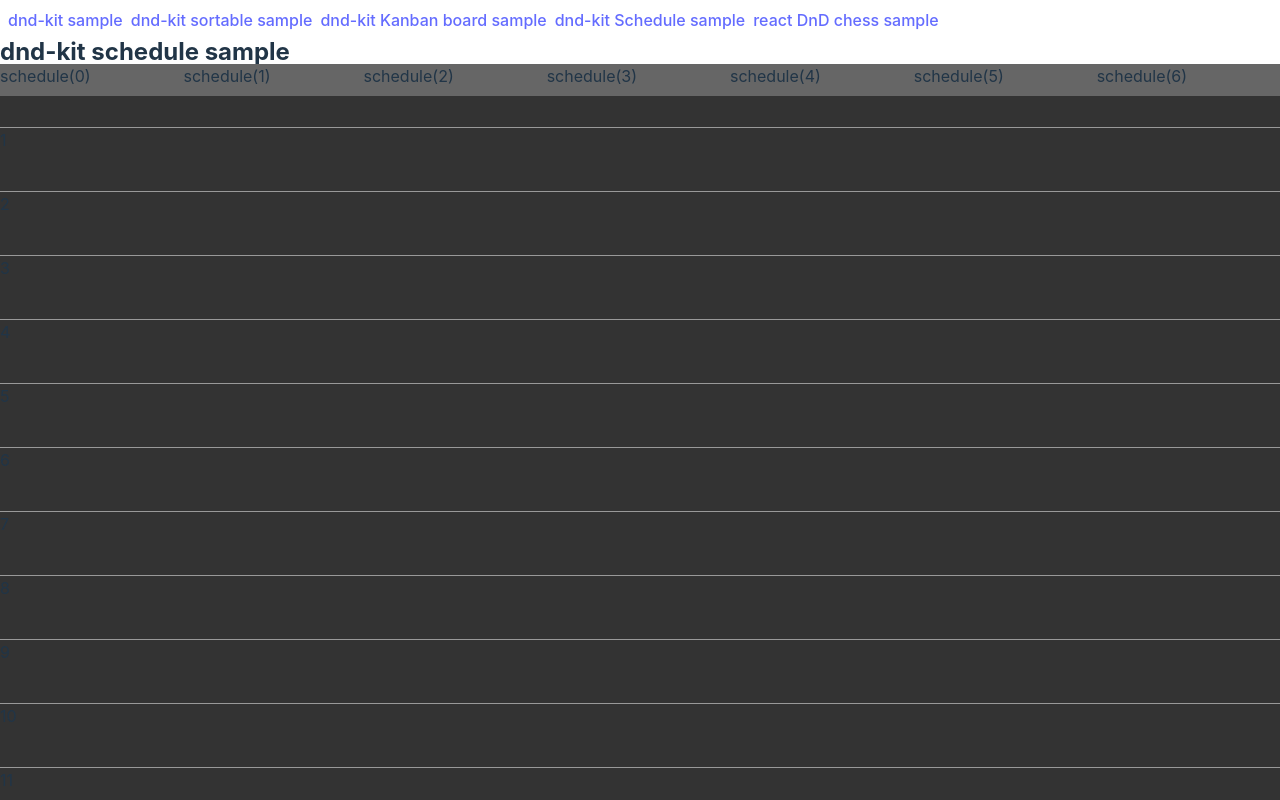
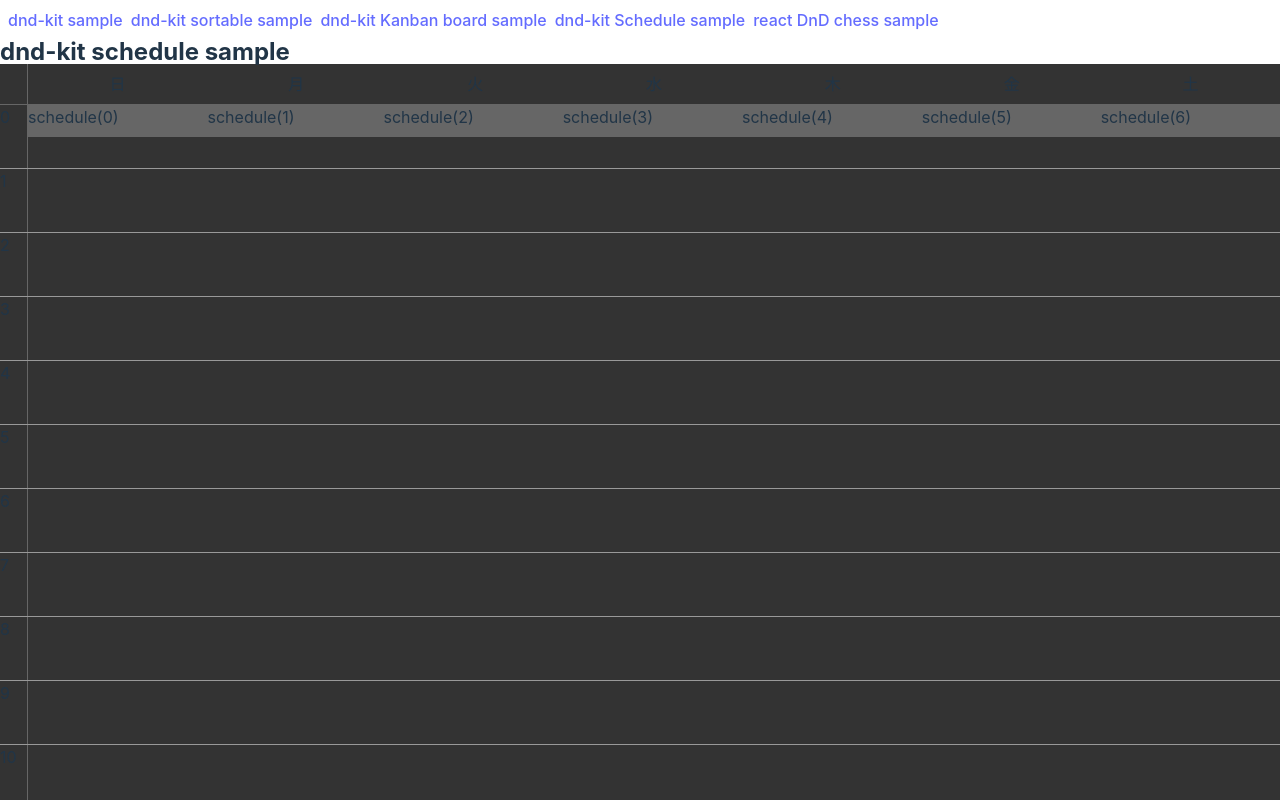
Before and after one commit to y-uchiida/react_dragdrop_sample, a React (Vite) app: page /dnd-kit-schedule-sample in a window 1280 px wide. Shown: the top 800 px of the page. Built offline with nearby package versions, Linux system fonts and the light colour scheme.

Commit message:
update dnd-kit schedule layout

```diff
--- a/src/components/NavBar.tsx
+++ b/src/components/NavBar.tsx
@@ -8,6 +8,7 @@ const navBarStyle: React.CSSProperties = {
 	textAlign: 'left',
 	fontSize: '16px',
 	columnGap: '8px',
+	height: '40px'
 }
 
 export const NavBar = () => {
--- a/src/components/dnd-kit/schedule-sample/DndKitScheduleApp.tsx
+++ b/src/components/dnd-kit/schedule-sample/DndKitScheduleApp.tsx
@@ -3,7 +3,7 @@ import { DndSchedule } from './DndSchedule';
 
 const scheduleContainerStyle = {
 	width: '100%',
-
+	height: 'calc(100vh - 40px)'
 }
 
 export const DndKitScheduleApp = () => {
--- a/src/components/dnd-kit/schedule-sample/DndSchedule.tsx
+++ b/src/components/dnd-kit/schedule-sample/DndSchedule.tsx
@@ -1,3 +1,4 @@
+import { Spacer } from './atoms/Spacer'
 import { DndContext, DragOverlay } from '@dnd-kit/core';
 import {
 	restrictToVerticalAxis,
@@ -7,25 +8,34 @@ import {
 import { CSSProperties } from 'react';
 import { ScheduleGridLane } from './ScheduleGridLane';
 import { ScheduleGutter } from './ScheduleGutter';
+import { ScheduleHeader } from './ScheduleHeader';
 
 const gridSize = 16; // pixels
 const snapToGridModifier = createSnapModifier(gridSize);
 
+const scheduleWrapperStyle: CSSProperties = {
+	background: '#333',
+	width: '100%',
+}
+
 const scheduleGridStyle: CSSProperties = {
 	display: 'flex',
 	flexDirection: 'row',
-	background: '#333',
 	width: '100%',
 }
 
 export const DndSchedule = () => {
 	return (
 		<DndContext modifiers={[snapToGridModifier]}>
-			<div style={scheduleGridStyle}>
-				<ScheduleGutter />
-				{[...new Array(7).keys()].map((i) => {
-					return <ScheduleGridLane key={i} id={i} />
-				})}
+			<div style={scheduleWrapperStyle}>
+				<ScheduleHeader />
+				<div style={scheduleGridStyle}>
+					<Spacer width={28} />
+					<ScheduleGutter />
+					{[...new Array(7).keys()].map((i) => {
+						return <ScheduleGridLane key={i} id={i} />
+					})}
+				</div>
 				<DragOverlay modifiers={[restrictToWindowEdges]}>
 				</DragOverlay>
 			</div>
--- a/src/components/dnd-kit/schedule-sample/ScheduleGridLane.tsx
+++ b/src/components/dnd-kit/schedule-sample/ScheduleGridLane.tsx
@@ -1,9 +1,6 @@
-import { background } from "@chakra-ui/react";
 import { useDroppable } from "@dnd-kit/core";
 import { CSSProperties } from "react";
 import { ScheduleItem } from "./ScheduleItem";
-import { v4 as uuid } from 'uuid';
-
 
 type Props = {
 	id: number
--- /dev/null
+++ b/src/components/dnd-kit/schedule-sample/ScheduleHeader.tsx
@@ -0,0 +1,32 @@
+import React, { CSSProperties } from 'react'
+import { Spacer } from './atoms/Spacer'
+import { dayOfTheWeek } from './types'
+
+const headWrapStyle: CSSProperties = {
+	width: '100%',
+	display: 'flex',
+	flexDirection: 'row',
+	borderBottom: '1px #666 solid',
+}
+
+const headColumnStyle: CSSProperties = {
+	flexGrow: 1,
+	height: 40,
+	padding: 8,
+	display: 'flex',
+	justifyContent: 'center',
+	alignItems: 'center'
+}
+
+export const ScheduleHeader = () => {
+	return (
+		<div style={headWrapStyle}>
+			<Spacer width={28} />
+			{[...Array(7).keys()].map(i => {
+				return <div style={headColumnStyle} key={i}>
+					{dayOfTheWeek[i]}
+				</div>
+			})}
+		</div>
+	)
+}
--- /dev/null
+++ b/src/components/dnd-kit/schedule-sample/atoms/Spacer.tsx
@@ -0,0 +1,18 @@
+import { CSSProperties } from 'react'
+
+type Props = {
+	width?: number | string
+}
+
+const timeSpacerStyle: CSSProperties = {
+	width: 28,
+	borderRight: '1px solid #666'
+}
+
+export const Spacer = (
+	{ width }: Props
+) => {
+	return (
+		<div style={{ ...timeSpacerStyle, width }}></div>
+	)
+}
--- /dev/null
+++ b/src/components/dnd-kit/schedule-sample/types.ts
@@ -0,0 +1,11 @@
+export const dayOfTheWeek = [
+	'日',
+	'月',
+	'火',
+	'水',
+	'木',
+	'金',
+	'土'
+] as const;
+
+export type DayOfTheWeek = typeof dayOfTheWeek[keyof typeof dayOfTheWeek];
```
